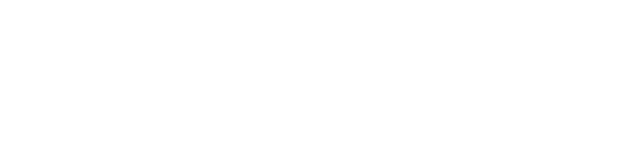
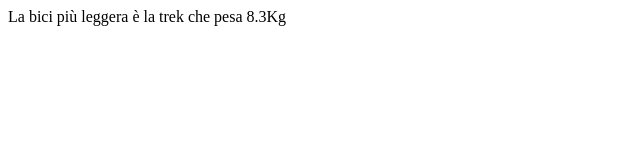
Before and after one commit to Pietroo03/js-snack-es6, a plain HTML site: page snack-1/index.html in a window 1280 px wide. Shown: the whole page, without its empty margins (0-640 px from the left). Drawn offline with Linux system fonts and the light colour scheme.

Commit message:
COMPLETE EXERCISE 1

```diff
--- a/snack-1/index.html
+++ b/snack-1/index.html
@@ -7,6 +7,7 @@
 </head>
 <body>
 
+    <div id="bici-leggera"></div>
 
     <script src="./main.js"></script>
 </body>
--- a/snack-1/main.js
+++ b/snack-1/main.js
@@ -29,3 +29,7 @@ for (let i = 0; i < bici.length; i++) {
 }
 
 console.log(lowestWeight);
+
+const biciLeggeraEl = document.getElementById('bici-leggera')
+
+biciLeggeraEl.innerHTML = `La bici più leggera è la ${lowestWeight.nome} che pesa ${lowestWeight.peso}Kg`
```
